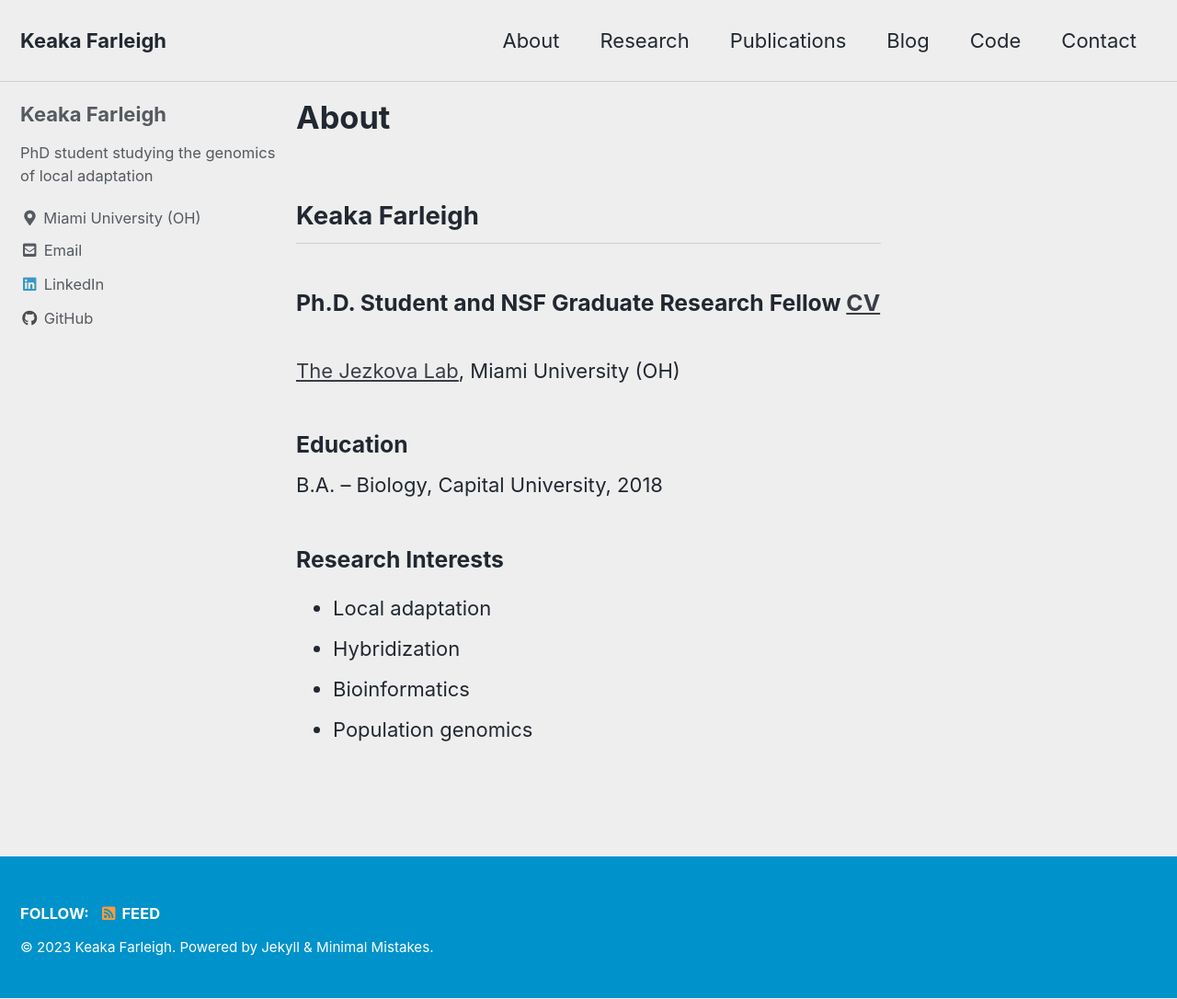
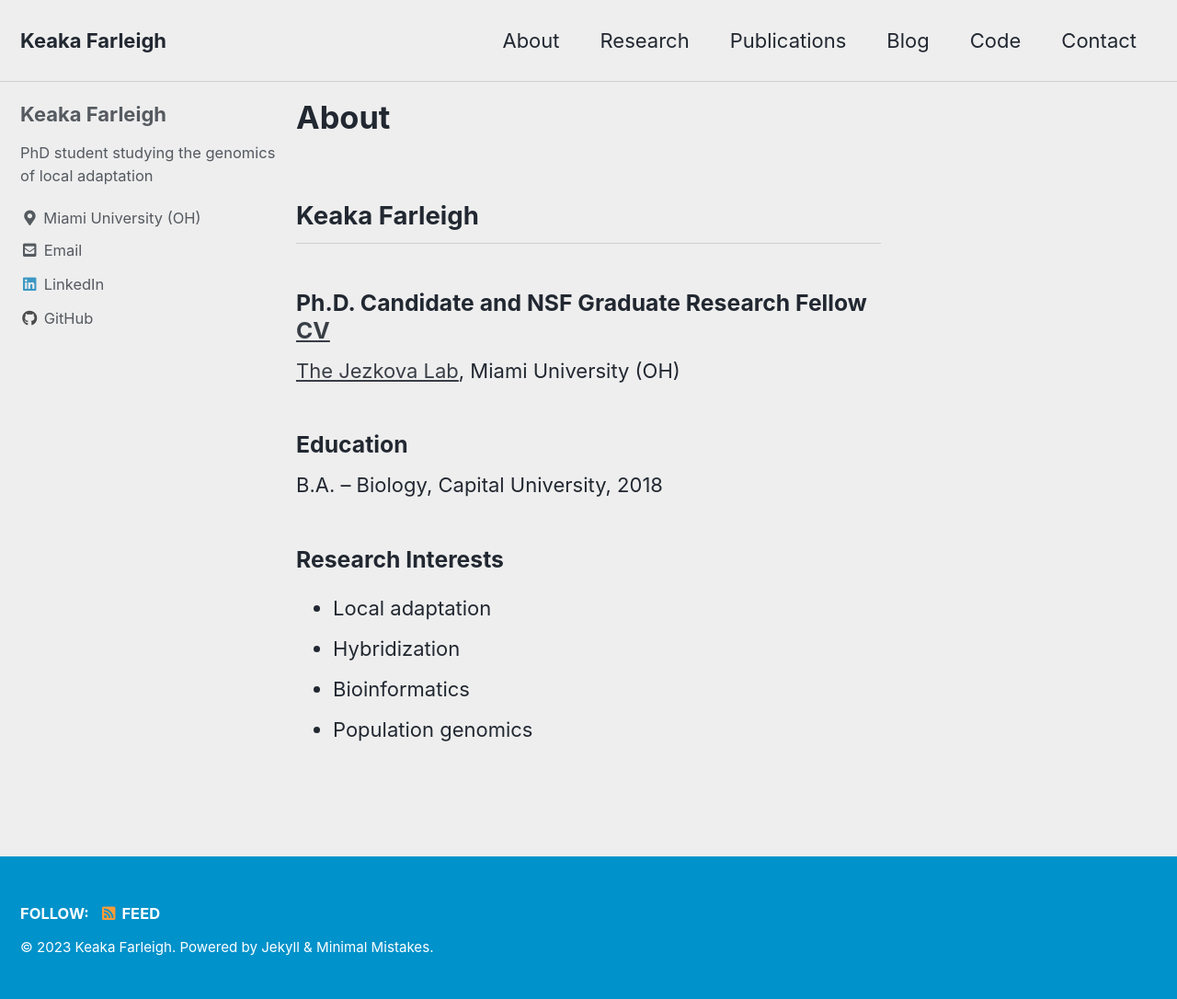
Before and after one commit to kfarleigh/kfarleigh.github.io, a Jekyll site: the page built from _pages/about.md, in a window 1280 px wide and 1086 px high. Shown: the whole window at 92% size. Built offline with Jekyll 4.4.1, drawn with Linux system fonts in a browser that asks for light colours; cached includes are drawn as plain includes.

Commit message:
Update about.md

```diff
--- a/_pages/about.md
+++ b/_pages/about.md
@@ -3,7 +3,7 @@ title: "About"
 permalink: /about/
 ---
 ## Keaka Farleigh
-### Ph.D. Student and NSF Graduate Research Fellow [CV](https://kfarleigh.github.io/CV/KFarleigh_CV_4-28-2022.pdf)
+### Ph.D. Candidate and NSF Graduate Research Fellow [CV](https://kfarleigh.github.io/CV/KFarleigh_CV_4-28-2022.pdf)
 [The Jezkova Lab](https://caloprymnus.com/), Miami University (OH)
 
 ### Education
```
